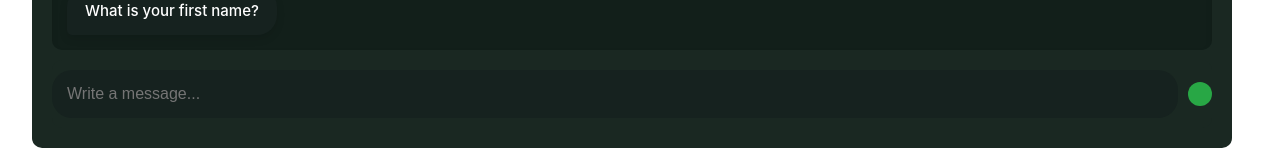
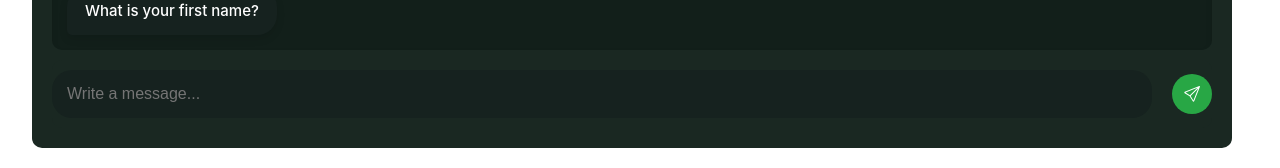
Before and after one commit to NorthStarBrokers/ns-bot-fe, a Vue app: page / in a window 1280 px wide. Shown: the part 622-790 px from the top of the page. Built offline with nearby package versions, Linux system fonts and the light colour scheme.

Commit message:
design changes

```diff
--- a/src/components/MessageInput.vue
+++ b/src/components/MessageInput.vue
@@ -15,7 +15,9 @@
           title="Send message"
           class="btn send-message-button"
           :class="{ 'input-disabled': isBotTyping }">
-          <i class="bi bi-send"></i>
+          <svg xmlns="http://www.w3.org/2000/svg" width="16" height="16" fill="white" class="bi bi-send" viewBox="0 0 16 16">
+            <path d="M15.854.146a.5.5 0 0 1 .11.54l-5.819 14.547a.75.75 0 0 1-1.329.124l-3.178-4.995L.643 7.184a.75.75 0 0 1 .124-1.33L15.314.037a.5.5 0 0 1 .54.11ZM6.636 10.07l2.761 4.338L14.13 2.576zm6.787-8.201L1.591 6.602l4.339 2.76z"/>
+          </svg>
         </button>
       </div>
     </form>
@@ -72,7 +74,7 @@
     font-size: 16px;
     color: white;
     background-color: #16221f;
-    margin-right: 10px;
+    margin-right: 20px;
   }
 
   .send-message-button {
@@ -83,6 +85,7 @@
     display: flex;
     align-items: center;
     justify-content: center;
+    cursor: pointer;
   }
 
   .send-message-button:hover {
--- a/src/components/TypingIndicator.vue
+++ b/src/components/TypingIndicator.vue
@@ -15,7 +15,7 @@
   <style scoped>
   .typing-indicator {
     display: flex;
-    gap: 6px;
+    gap: 10px;
     padding: 10px;
   }
 
```
